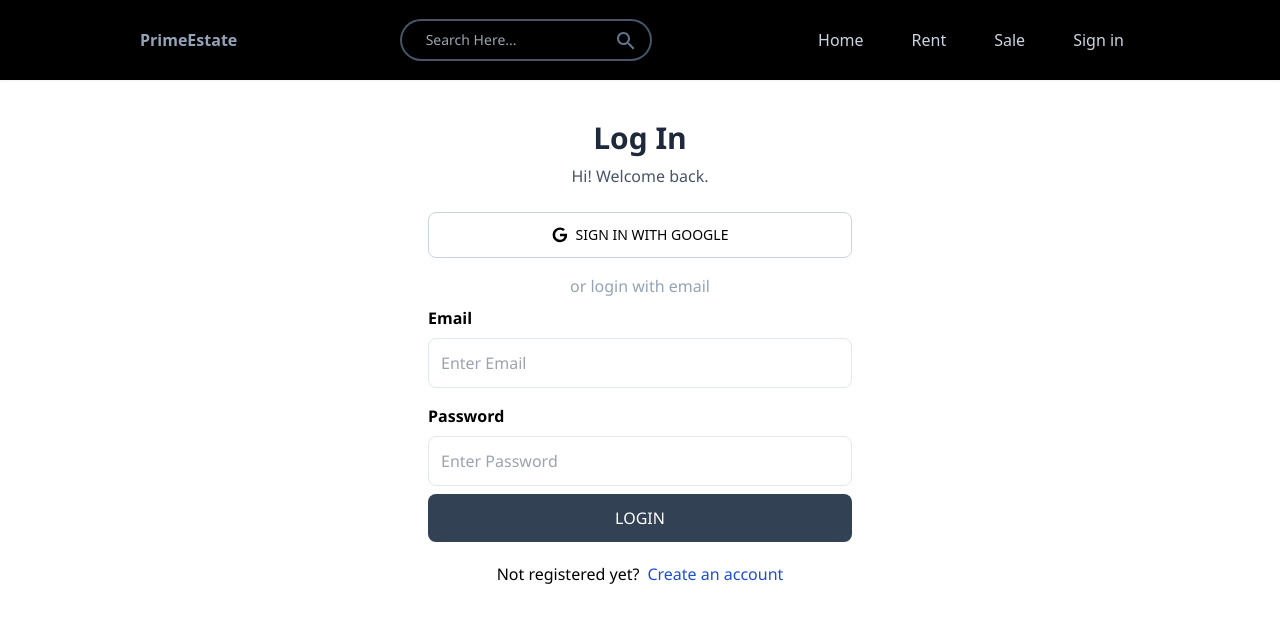
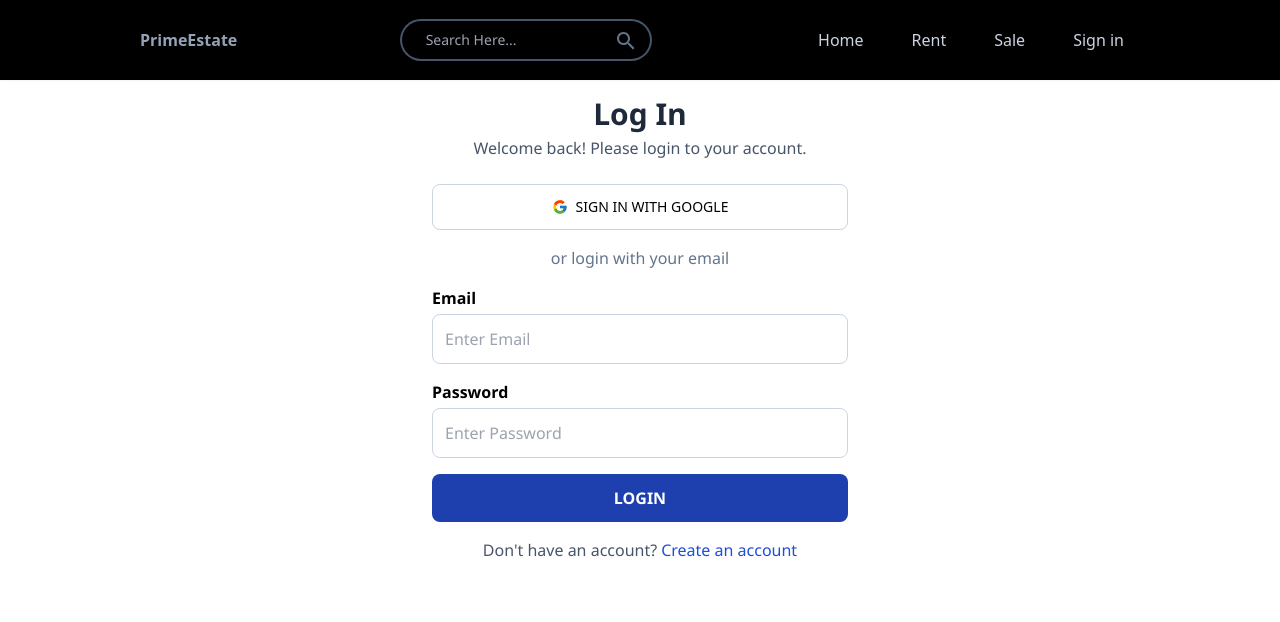
Before and after one commit to ravinderh17/PrimeHomes_Full-Stack_WebApp, a React (Vite) app in the folder client/: page /login in a window 1280 px wide. Shown: the top 622 px of the page. Built offline with nearby package versions, Linux system fonts and the light colour scheme; no server answers.

Commit message:
micro-changes

```diff
--- a/client/src/components/OAuth.jsx
+++ b/client/src/components/OAuth.jsx
@@ -1,4 +1,3 @@
-
 import { GoogleAuthProvider, getAuth, signInWithPopup } from 'firebase/auth';
 import { app } from "../firebase";
 import { useDispatch } from 'react-redux';
@@ -51,8 +50,11 @@ export default function OAuth() {
       className=' uppercase
     text-black justify-center bg-[white] border border-slate-300 hover:opacity-80 focus:ring-4 focus:outline-none focus:ring-[#4285F4]/50 font-medium rounded-lg text-sm px-5 p-3 w-full mt-0 text-center inline-flex items-center dark:focus:ring-[#4285F4]/55 font-sans'
     >
-    <svg className='w-4 h-4 me-2 ' aria-hidden='true' xmlns='http://www.w3.org/2000/svg' fill='currentColor' viewBox='0 0 18 19'>
-      <path fillRule='evenodd' d='M8.842 18.083a8.8 8.8 0 0 1-8.65-8.948 8.841 8.841 0 0 1 8.8-8.652h.153a8.464 8.464 0 0 1 5.7 2.257l-2.193 2.038A5.27 5.27 0 0 0 9.09 3.4a5.882 5.882 0 0 0-.2 11.76h.124a5.091 5.091 0 0 0 5.248-4.057L14.3 11H9V8h8.34c.066.543.095 1.09.088 1.636-.086 5.053-3.463 8.449-8.4 8.449l-.186-.002Z' clipRule='evenodd' />
+      <svg className='w-4 h-4 me-2' xmlns="http://www.w3.org/2000/svg" x="0px" y="0px" width="18" height="18" viewBox="0 0 48 48">
+        <path fill="#FFC107" d="M43.611,20.083H42V20H24v8h11.303c-1.649,4.657-6.08,8-11.303,8c-6.627,0-12-5.373-12-12c0-6.627,5.373-12,12-12c3.059,0,5.842,1.154,7.961,3.039l5.657-5.657C34.046,6.053,29.268,4,24,4C12.955,4,4,12.955,4,24c0,11.045,8.955,20,20,20c11.045,0,20-8.955,20-20C44,22.659,43.862,21.35,43.611,20.083z"></path>
+        <path fill="#FF3D00" d="M6.306,14.691l6.571,4.819C14.655,15.108,18.961,12,24,12c3.059,0,5.842,1.154,7.961,3.039l5.657-5.657C34.046,6.053,29.268,4,24,4C16.318,4,9.656,8.337,6.306,14.691z"></path>
+        <path fill="#4CAF50" d="M24,44c5.166,0,9.86-1.977,13.409-5.192l-6.19-5.238C29.211,35.091,26.715,36,24,36c-5.202,0-9.619-3.317-11.283-7.946l-6.522,5.025C9.505,39.556,16.227,44,24,44z"></path>
+        <path fill="#1976D2" d="M43.611,20.083H42V20H24v8h11.303c-0.792,2.237-2.231,4.166-4.087,5.571c0.001-0.001,0.002-0.001,0.003-0.002l6.19,5.238C36.971,39.205,44,34,44,24C44,22.659,43.862,21.35,43.611,20.083z"></path>
       </svg>
       Sign in with Google
     </button>
--- a/client/src/pages/login.jsx
+++ b/client/src/pages/login.jsx
@@ -44,8 +44,7 @@ export default function Login() {
         body: JSON.stringify(formData),
       });
       const data = await res.json();
-      console.log(data);
-      if (data.success === false) {
+      if (!data.success) {
         dispatch(signInFailure(data.message));
         return;
       }
@@ -57,44 +56,51 @@ export default function Login() {
   };
 
   return (
-    <div className='p-3 max-w-md mx-auto'>
-      <h1 className='text-3xl text-center font-semibold text-slate-800 mt-7 '>Log In </h1>
-      <span className="text-md flex justify-center text-center  mt-2 text-slate-600 mb-6">Hi! Welcome back. </span>
+    <div className='p-4 max-w-md mx-auto'>
+      <h1 className='text-3xl font-bold text-slate-800 text-center'>Log In</h1>
+      <p className="text-md text-slate-600 text-center mb-6 mt-1">Welcome back! Please login to your account.</p>
 
-      <form onSubmit={handleSubmit} className='flex flex-col gap-2'>
-      <OAuth/>
-      <span className="text-md text-center items-center justify-center flex text-slate-400 mt-2">or login with email </span>
-        <label htmlFor="" className='flex lg:font-semibold'>Email</label>
+      <OAuth />
+      <span className="text-md text-center text-slate-500 mt-4 mb-4
+      flex justify-center
+
+      ">or login with your email</span>
+
+      <form onSubmit={handleSubmit} className='flex flex-col space-y-4'>
+        <div>
+          <label htmlFor="email" className='font-semibold'>Email</label>
           <input
             type='email'
+            id='email'
             placeholder='Enter Email'
-          className='border border-slate-200 focus:outline-blue-500 mb-2 p-3 rounded-lg '
-          id='email'
+            className='border border-slate-300 p-3 rounded-lg mt-1 w-full'
             onChange={handleChange}
           />
-         <label htmlFor="" className='flex lg:font-semibold'>Password</label>
+        </div>
+        <div>
+          <label htmlFor="password" className='font-semibold'>Password</label>
           <input
-          type='assword'
+            type='password'
+            id='password'
             placeholder='Enter Password'
-          className='border focus:outline-blue-500  p-3 rounded-lg'
-          id='password'
+            className='border border-slate-300 p-3 rounded-lg mt-1 w-full'
             onChange={handleChange}
           />
+        </div>
         <button
           disabled={loading}
-          className='bg-slate-700 text-white p-3 rounded-lg uppercase hover:opacity-95 disabled:opacity-70 font-medium text-md '
+          className='bg-blue-800 text-white py-3 rounded-lg uppercase font-semibold text-center w-full hover:opacity-90 disabled:opacity-50'
         >
-          {loading ? 'Loading...' : 'login'}
+          {loading ? 'Loading...' : 'Login'}
         </button>
+      </form>
 
-      </form>
-      <div className='flex text-center items-center justify-center gap-2 mt-5'>
-        <p className=''>Not registered yet?</p>
-        <Link to={'/register'}>
-          <span className='text-blue-700 text-center flex items-center justify-center'>Create an account</span>
-        </Link>
+      <div className='flex justify-center mt-4'>
+        <p className="text-slate-600">Don&apos;t have an account?</p>
+        <Link to={'/register'} className='text-blue-700 ml-1'>Create an account</Link>
       </div>
-      {error && <p className='text-red-500 mt-5'>{error}</p>}
+
+      {error && <p className='text-red-500 mt-4'>{error}</p>}
     </div>
   );
 }
--- a/client/src/pages/register.jsx
+++ b/client/src/pages/register.jsx
@@ -39,8 +39,7 @@ export default function Register() {
         body: JSON.stringify(formData),
       });
       const data = await res.json();
-      console.log(data);
-      if (data.success === false) {
+      if (!data.success) {
         setIsLoading(false);
         setError(data.message);
         return;
@@ -55,49 +54,55 @@ export default function Register() {
   };
 
   return (
-    <div className='p-3 max-w-md mx-auto '>
-      <h1 className='text-3xl  text-slate-800 flex justify-center text-center font-semibold mt-4'> Register</h1>
-      <span className="text-md justify-center flex mt-1 text-slate-400 mb-3">Enter credentials to create an account. </span>
-      <form onSubmit={handleSubmit} className='flex flex-col gap-2 '>
-      <label htmlFor="" className='flex lg:font-semibold '>Username</label>
+    <div className='p-4 max-w-md mx-auto'>
+      <h1 className='text-3xl font-bold text-slate-800 text-center'>Register</h1>
+      <p className="text-md text-slate-600 text-center mb-6 mt-1">Create an account to get started.</p>
+
+
+      <form onSubmit={handleSubmit} className='flex flex-col space-y-4'>
+        <div>
+          <label htmlFor="username" className='font-semibold'>Username</label>
           <input
             type='text'
+            id='username'
             placeholder='Enter Username'
-          className='border focus:outline-blue-500 p-3 rounded-lg '
-          id='username'
+            className='border border-slate-300 p-3 rounded-lg mt-1 w-full'
             onChange={handleChange}
           />
-          <label htmlFor="" className='flex lg:font-semibold'>Email</label>
+        </div>
+        <div>
+          <label htmlFor="email" className='font-semibold'>Email</label>
           <input
             type='email'
+            id='email'
             placeholder='Enter Email'
-          className='border focus:outline-blue-500 p-3 rounded-lg '
-          id='email'
+            className='border border-slate-300 p-3 rounded-lg mt-1 w-full'
             onChange={handleChange}
           />
-          <label htmlFor="" className='flex lg:font-semibold'>Password</label>
+        </div>
+        <div>
+          <label htmlFor="password" className='font-semibold'>Password</label>
           <input
             type='password'
+            id='password'
             placeholder='Enter Password'
-          className='border focus:outline-blue-500 p-3 rounded-lg '
-          id='password'
+            className='border border-slate-300 p-3 rounded-lg mt-1 w-full'
             onChange={handleChange}
           />
+        </div>
         <button
           disabled={isLoading}
-          className='text-white bg-gradient-to-r bg-slate-700 hover:opacity-90 font-medium rounded-lg text-sm px-5 p-3 text-center flex w-full items-center justify-center uppercase font-sans'
+          className='bg-blue-700 text-white py-3 rounded-lg uppercase font-semibold text-center w-full hover:opacity-90 disabled:opacity-50'
         >
           {isLoading ? 'Loading...' : 'Register'}
         </button>
-        <OAuth/>
       </form>
-      <div className='flex gap-2 mt-2 text-center items-center justify-center'>
-        <p className="font-sans">Have an account?</p>
-        <Link to={'/login'}>
-          <span className='text-blue-700 font-sans text-base'>Sign in</span>
-        </Link>
+      <div className='flex justify-center mt-4'>
+        <p className="text-slate-600">Already have an account?</p>
+        <Link to={'/login'} className='text-blue-700 ml-1'>Sign in</Link>
       </div>
-      {error && <p className='text-red-500 mt-5'>{error}</p>}
+
+      {error && <p className='text-red-500 mt-4'>{error}</p>}
     </div>
   );
 }
```
Lines whose indentation alone changed are shown as unchanged.
